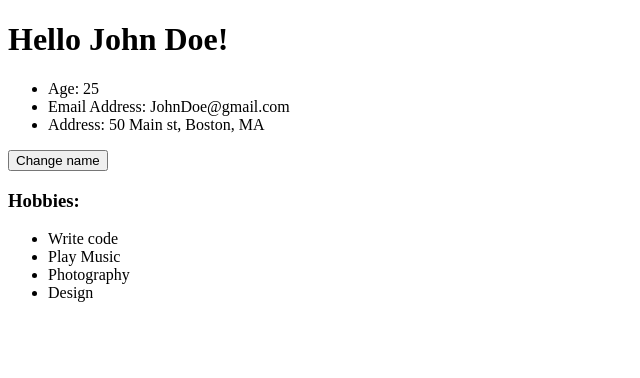
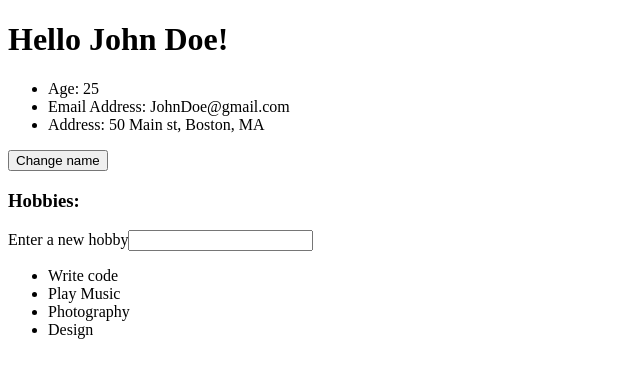
Before and after one commit to VisheshSingh/Angular-Playground, an Angular app: page / in a window 1280 px wide. Shown: the top 378 px of the page, without its empty margins (0-640 px from the left). Built offline with nearby package versions, Linux system fonts and the light colour scheme.

Commit message:
sumit event added to add to the list

```diff
--- a/src/app/components/user/user.component.html
+++ b/src/app/components/user/user.component.html
@@ -8,6 +8,10 @@
 <button (click)="onClick()">Change name</button>
 
 <h3>Hobbies: </h3>
+<form (submit)="addHobby(hobby.value)">
+  <label for="hobby">Enter a new hobby</label>
+  <input type="text" #hobby/>
+</form>
 <ul>
   <li *ngFor="let hobby of hobbies">{{hobby}}</li>
 </ul>
--- a/src/app/components/user/user.component.ts
+++ b/src/app/components/user/user.component.ts
@@ -35,6 +35,10 @@ export class UserComponent implements OnInit {
     this.name = "Richard Hendricks";
   }
 
+  addHobby(hobby){
+    this.hobbies.unshift(hobby);
+  }
+
 }
 
 interface Address {
```
